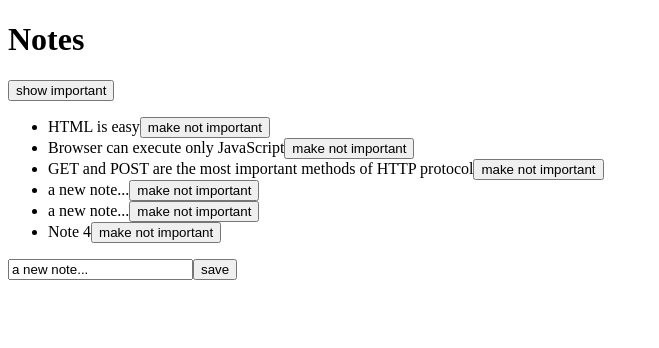
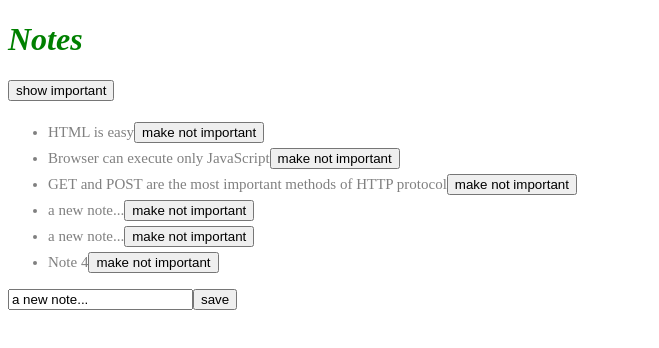
Before and after one commit to Santiagus/fullstackopen, a React (Vite) app in the folder part2/notes/: page / in a window 1280 px wide. Shown: the top 348 px of the page, without its empty margins (0-659 px from the left). Built offline with nearby package versions, Linux system fonts and the light colour scheme; data requests are answered from the project's data file.

Commit message:
feat: add index.css with new styles for Title & Notes

```diff
--- a/part2/notes/src/components/Note.jsx
+++ b/part2/notes/src/components/Note.jsx
@@ -1,7 +1,7 @@
 const Note = ({ note, toggleImportance }) => {
   const label = note.important ? "make not important" : "make important";
   return (
-    <li>
+    <li className="note">
       {note.content}
       <button onClick={toggleImportance}> {label} </button>
     </li>
--- /dev/null
+++ b/part2/notes/src/index.css
@@ -0,0 +1,10 @@
+h1 {
+    color: green;
+    font-style: italic;
+}
+
+.note {
+    color: grey;
+    padding-top: 5px;
+    font-size: 15px;
+}
--- a/part2/notes/src/main.jsx
+++ b/part2/notes/src/main.jsx
@@ -1,4 +1,4 @@
 import ReactDOM from "react-dom/client";
 import App from "./App.jsx";
-
+import "./index.css";
 ReactDOM.createRoot(document.getElementById("root")).render(<App />);
```
